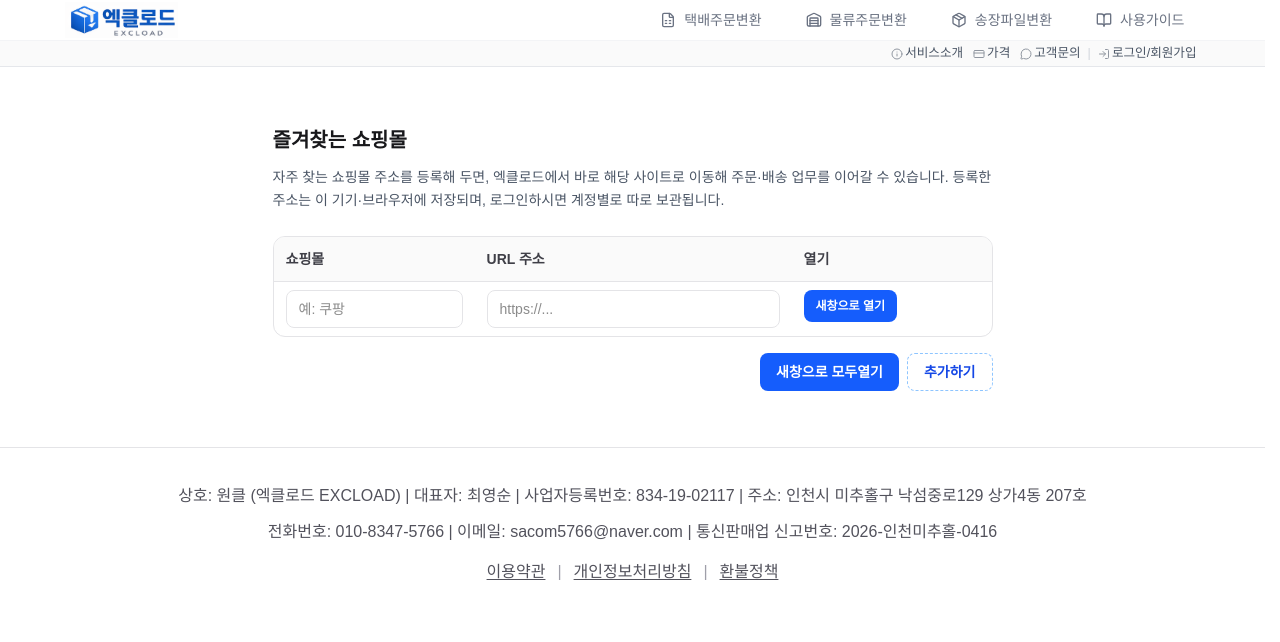
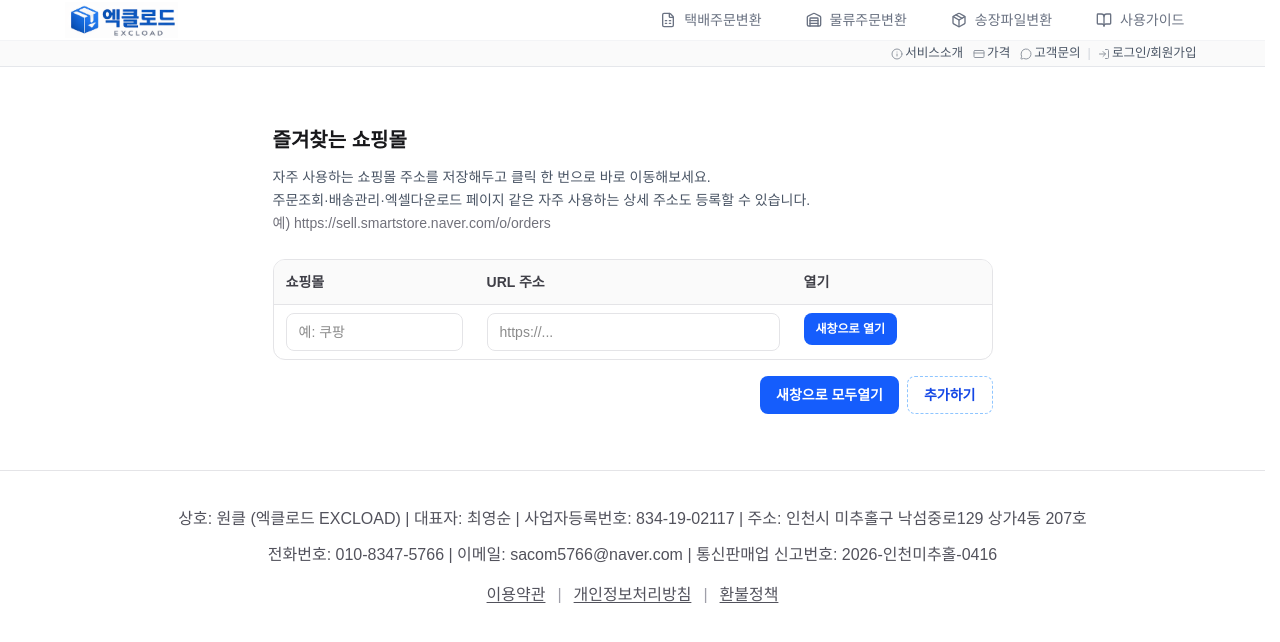
Before and after one commit to a01083475766-bit/excload, a Next.js app: page /order/fetch in a window 1280 px wide. Shown: the top 642 px of the page. Built offline with nearby package versions, Linux system fonts and the light colour scheme; no server answers; the database is empty.

Commit message:
안내문구수정

```diff
--- a/app/components/FavoriteMallsPanel.tsx
+++ b/app/components/FavoriteMallsPanel.tsx
@@ -77,9 +77,14 @@ export default function FavoriteMallsPanel() {
       </h1>
 
       <p className="text-sm text-gray-600 dark:text-zinc-400 mb-6 leading-relaxed">
-        자주 찾는 쇼핑몰 주소를 등록해 두면, 엑클로드에서 바로 해당 사이트로
-        이동해 주문·배송 업무를 이어갈 수 있습니다. 등록한 주소는 이 기기·브라우저에
-        저장되며, 로그인하시면 계정별로 따로 보관됩니다.
+        자주 사용하는 쇼핑몰 주소를 저장해두고 클릭 한 번으로 바로 이동해보세요.
+        <br />
+        주문조회·배송관리·엑셀다운로드 페이지 같은 자주 사용하는 상세 주소도 등록할 수
+        있습니다.
+        <br />
+        <span className="text-zinc-500 dark:text-zinc-500">
+          예) https://sell.smartstore.naver.com/o/orders
+        </span>
       </p>
 
       <div className="overflow-x-auto rounded-xl border border-zinc-200 dark:border-zinc-800 bg-white dark:bg-zinc-900">
```
